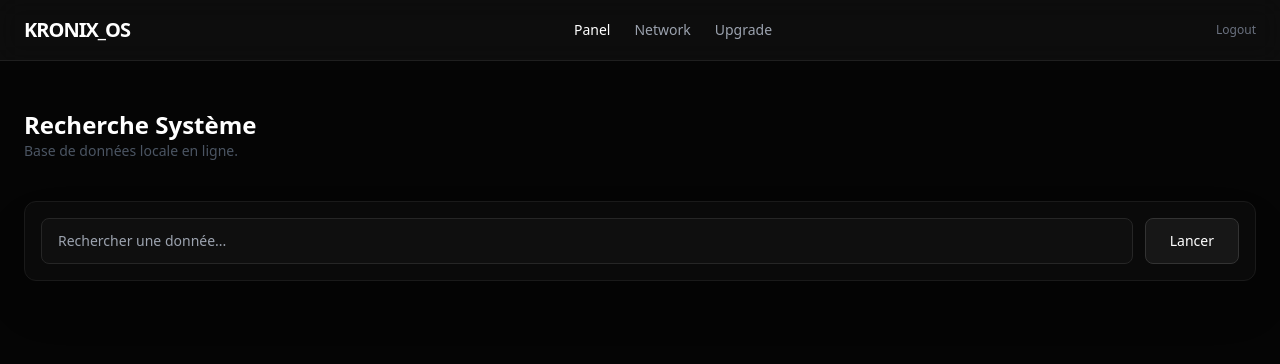
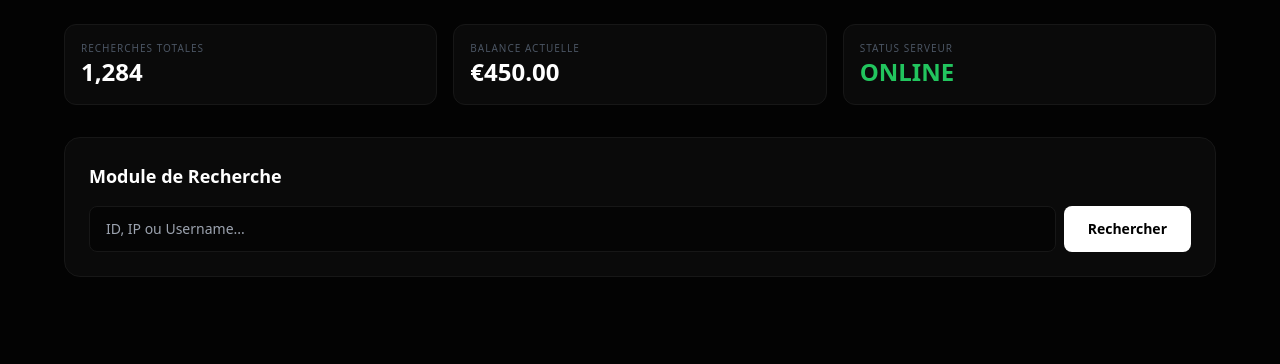
Before and after one commit to InternetProvied/kronix-panel, a website: page public/dashboard.html in a window 1280 px wide. Drawn offline with nearby package versions, Linux system fonts and the light colour scheme.

Commit message:
Update dashboard.html

```diff
--- a/public/dashboard.html
+++ b/public/dashboard.html
@@ -2,63 +2,41 @@
 <html lang="fr">
 <head>
     <meta charset="UTF-8">
-    <meta name="viewport" content="width=device-width, initial-scale=1.0">
-    <title>Kronix | Dashboard</title>
+    <title>Kronix | Professional Core</title>
     <script src="https://cdn.tailwindcss.com"></script>
     <style>
-        body { background-color: #050505; color: #e5e7eb; }
-        .glass-nav { background: rgba(15, 15, 15, 0.8); backdrop-filter: blur(12px); border-bottom: 1px solid #1f1f1f; }
-        .card-bg { background: #0a0a0a; border: 1px solid #1a1a1a; }
-        .input-dark { background: #0f0f0f; border: 1px solid #262626; }
-        .input-dark:focus { border-color: #525252; outline: none; }
-        .btn-main { background: #171717; border: 1px solid #333; transition: all 0.2s; }
-        .btn-main:hover { background: #262626; border-color: #525252; }
+        body { background: #030303; color: #a3a3a3; }
+        .card { background: #0a0a0a; border: 1px solid #171717; }
+        .gradient-text { background: linear-gradient(to right, #fff, #666); -webkit-background-clip: text; color: transparent; }
     </style>
 </head>
-<body class="font-sans antialiased">
+<body class="p-6">
+    <!-- Stats Row -->
+    <div class="max-w-6xl mx-auto grid grid-cols-3 gap-4 mb-8">
+        <div class="card p-4 rounded-xl">
+            <p class="text-[10px] uppercase tracking-widest text-gray-600">Recherches Totales</p>
+            <h3 class="text-2xl font-bold text-white">1,284</h3>
+        </div>
+        <div class="card p-4 rounded-xl">
+            <p class="text-[10px] uppercase tracking-widest text-gray-600">Balance Actuelle</p>
+            <h3 class="text-2xl font-bold text-white">€450.00</h3>
+        </div>
+        <div class="card p-4 rounded-xl">
+            <p class="text-[10px] uppercase tracking-widest text-gray-600">Status Serveur</p>
+            <h3 class="text-2xl font-bold text-green-500">ONLINE</h3>
+        </div>
+    </div>
 
-    <!-- Nav -->
-    <nav class="glass-nav px-6 py-4 sticky top-0 z-50">
-        <div class="max-w-7xl mx-auto flex items-center justify-between">
-            <span class="text-xl font-bold tracking-tighter text-white">KRONIX_OS</span>
-            <div class="flex gap-6 text-sm text-gray-400">
-                <a href="/dashboard" class="text-white font-medium">Panel</a>
-                <a href="/ddos" class="hover:text-gray-200 transition">Network</a>
-                <a href="/plans" class="hover:text-gray-200 transition">Upgrade</a>
+    <!-- Search Section -->
+    <main class="max-w-6xl mx-auto">
+        <div class="card p-6 rounded-2xl mb-8">
+            <h2 class="text-lg font-bold text-white mb-4">Module de Recherche</h2>
+            <div class="flex gap-2">
+                <input id="search-input" placeholder="ID, IP ou Username..." class="flex-1 bg-[#050505] border border-[#171717] px-4 py-3 rounded-lg text-sm text-white">
+                <button onclick="launchSearch()" class="bg-white text-black px-6 py-3 rounded-lg text-sm font-bold hover:bg-gray-200">Rechercher</button>
             </div>
-            <a href="/logout" class="text-xs text-gray-500 hover:text-red-400 transition">Logout</a>
         </div>
-    </nav>
-
-    <!-- Main -->
-    <main class="max-w-7xl mx-auto px-6 py-12">
-        <div class="mb-10">
-            <h2 class="text-2xl font-semibold text-white">Recherche Système</h2>
-            <p class="text-gray-600 text-sm">Base de données locale en ligne.</p>
-        </div>
-
-        <div class="card-bg rounded-xl p-4 flex gap-3 shadow-2xl">
-            <input type="text" id="search-input" placeholder="Rechercher une donnée..." class="input-dark flex-1 rounded-lg py-3 px-4 text-sm text-gray-300">
-            <button onclick="launchSearch()" class="btn-main text-white px-6 rounded-lg text-sm font-medium">Lancer</button>
-        </div>
-
-        <div id="results-zone" class="grid grid-cols-1 md:grid-cols-2 gap-4 mt-8"></div>
+        <div id="results-zone" class="grid grid-cols-1 md:grid-cols-2 gap-4"></div>
     </main>
-
-    <script>
-        function launchSearch() {
-            const q = document.getElementById('search-input').value;
-            fetch(`/api/search?q=${encodeURIComponent(q)}`)
-                .then(r => r.json())
-                .then(data => {
-                    const z = document.getElementById('results-zone');
-                    z.innerHTML = data.map(i => `
-                        <div class="card-bg p-5 rounded-xl hover:border-gray-700 transition">
-                            <h3 class="text-white font-medium">${i.username}</h3>
-                            <p class="text-xs text-gray-500 mt-1 uppercase tracking-widest font-mono">${i.status}</p>
-                        </div>`).join('');
-                });
-        }
-    </script>
 </body>
 </html>
```
